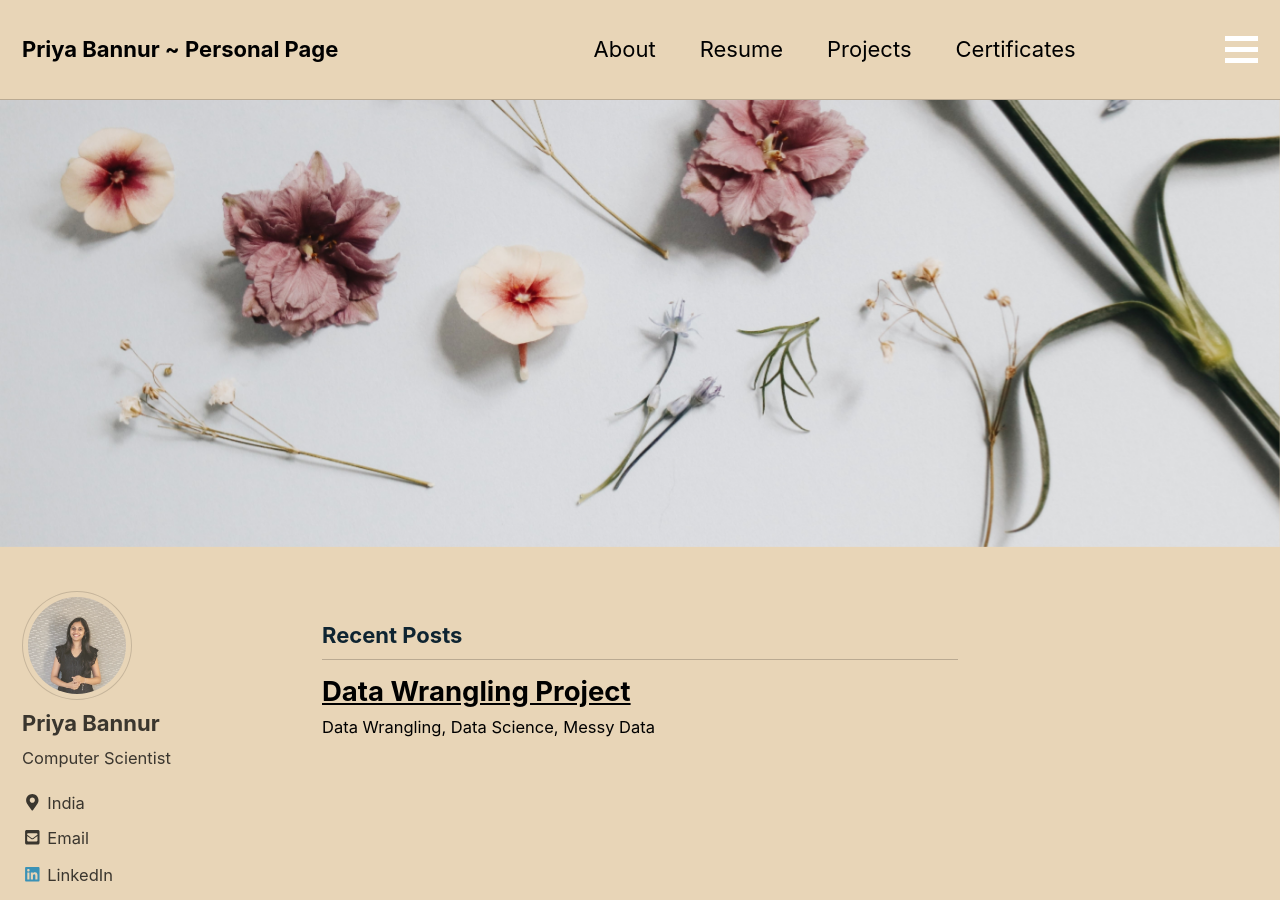
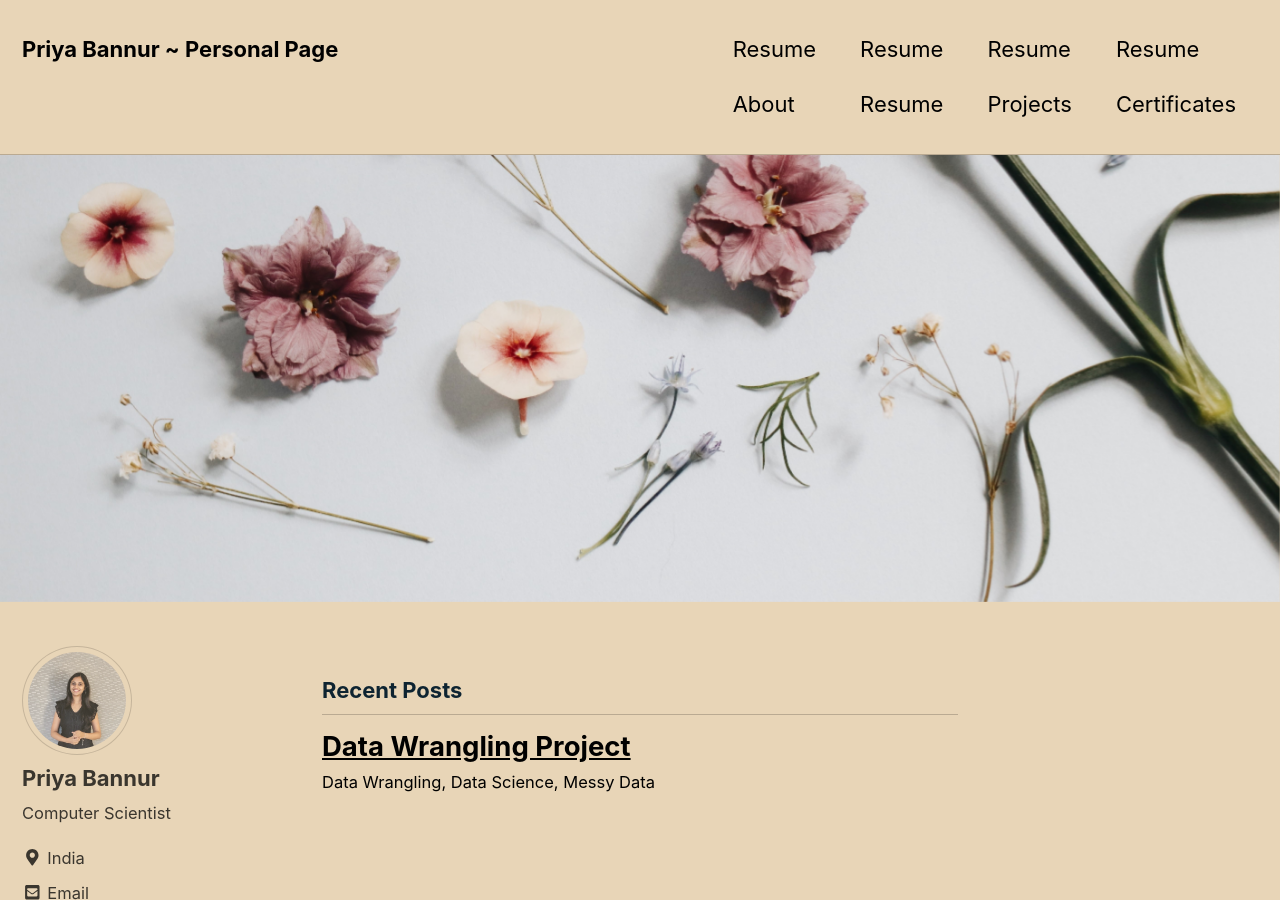
Before and after one commit to Priya-SB/Priya-SB.github.io, a Jekyll site: the page built from index.html, in a window 1280 px wide and 900 px high. Built offline with Jekyll 4.4.1, drawn with Linux system fonts in a browser that asks for light colours; nearby versions of some CDN libraries; the list of posts is cut into pages by our own code.

Commit message:
Update masthead.html

```diff
--- a/_includes/masthead.html
+++ b/_includes/masthead.html
@@ -11,6 +11,7 @@
               {% assign domain = site.url | append: site.baseurl %}
             {% endif %}
             <li class="masthead__menu-item">
+              <a href="PriyaBannur.pdf">Resume</a>
               <a href="{{ domain }}{{ link.url }}" {% if link.description %}title="{{ link.description }}"{% endif %}>{{ link.title }}</a>
             </li>
           {% endfor %}
@@ -26,8 +27,6 @@
           <span class="visually-hidden">{{ site.data.ui-text[site.locale].menu_label | default: "Toggle Menu" }}</span>
           <div class="navicon"></div>
         </button>
-         <a class="greedy-nav__toggle hidden" type="button" href="MyResume.pdf">Resume</a></span>
-         <div class="navicon"></div>
         <ul class="hidden-links hidden"></ul>
       </nav>
     </div>
```
